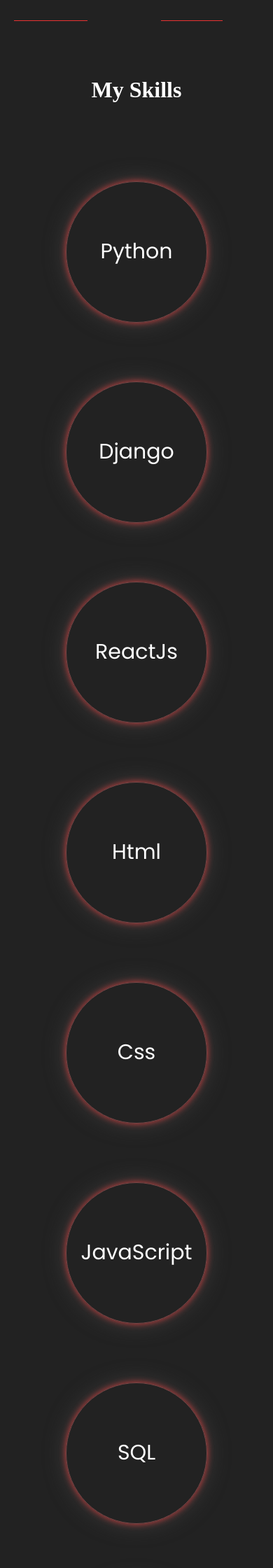
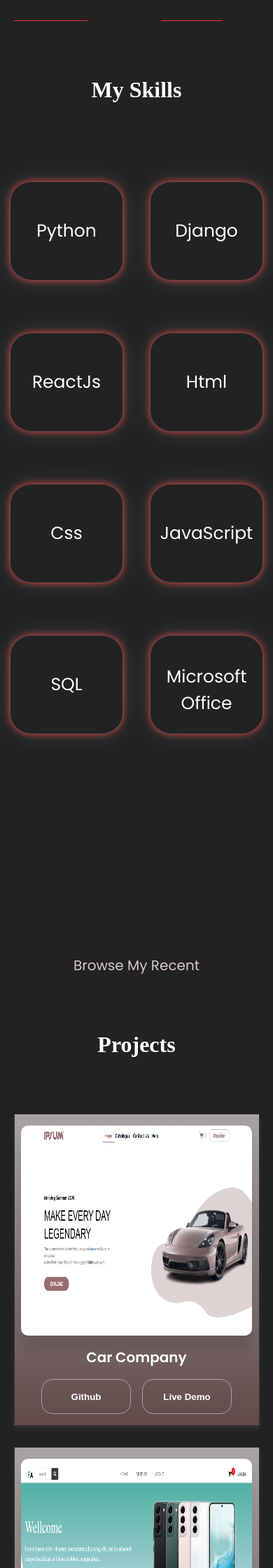
Before and after one commit to fatimatoghoz23/portfolio, a Django app: page / in a window 390 px wide. Shown: the part 1467-3707 px from the top of the page at 70% size. Run offline with Django 4.2, Linux system fonts and the light colour scheme.

Commit message:
Update style.css

```diff
--- a/project/static/style.css
+++ b/project/static/style.css
@@ -113,7 +113,6 @@
   max-height: 0;
   overflow: hidden;
   transition: all 0.3 ease-in-out;
-  z-index:1;
 }
 
 .menu-links a {
@@ -466,8 +465,9 @@
 
 #contact {
   justify-content: center;
-  flex-direction: column;
-  height: 70vh;
+  position: relative;
+  bottom: 0;
+  height: max-content;
 }
 
 .contact-info-upper-container {
@@ -485,19 +485,19 @@
 
  .skills1  {
   display: grid;
-  grid-template-columns: repeat(auto-fill , minmax(400px,1fr));
-  gap: 20px;
+  grid-template-columns: repeat(auto-fill , minmax(300px,2fr));
+  gap: 10px;
   color: #fff;
-  font-size: 30px;
+  font-size: 25px;
   text-align: center;
   justify-content: center;
   align-items: center;
 }
 .skills1 .contact-info-upper-container{
-  padding: 50px;
-  width: 100px;
-  height: 100px;
-  border-radius: 50%;
+  padding: 40px;
+  width: 90px;
+  height: 70px;
+  border-radius: 20%;
   text-align: center;
   justify-content: center;
   align-items: center;
@@ -608,6 +608,14 @@
    {
     height: max-content;
   }
+  .skills1  {
+    display: grid;
+    grid-template-columns: repeat(auto-fill , minmax(170px,2fr));
+    gap: 10px;}
+    .skills1 .contact-info-upper-container{
+      padding: 40px;
+      width: 80px;
+      height: 60px;}
 
 }
 
@@ -691,12 +699,7 @@
   .about-content .info{
     padding-right: 0;
   }
-  .skills .container{
 
-    display: grid;
-    grid-template-columns: repeat(auto-fill , minmax(100px,1fr));
-    gap: 0;
-  }
 }
 
 /* .skills{
```
